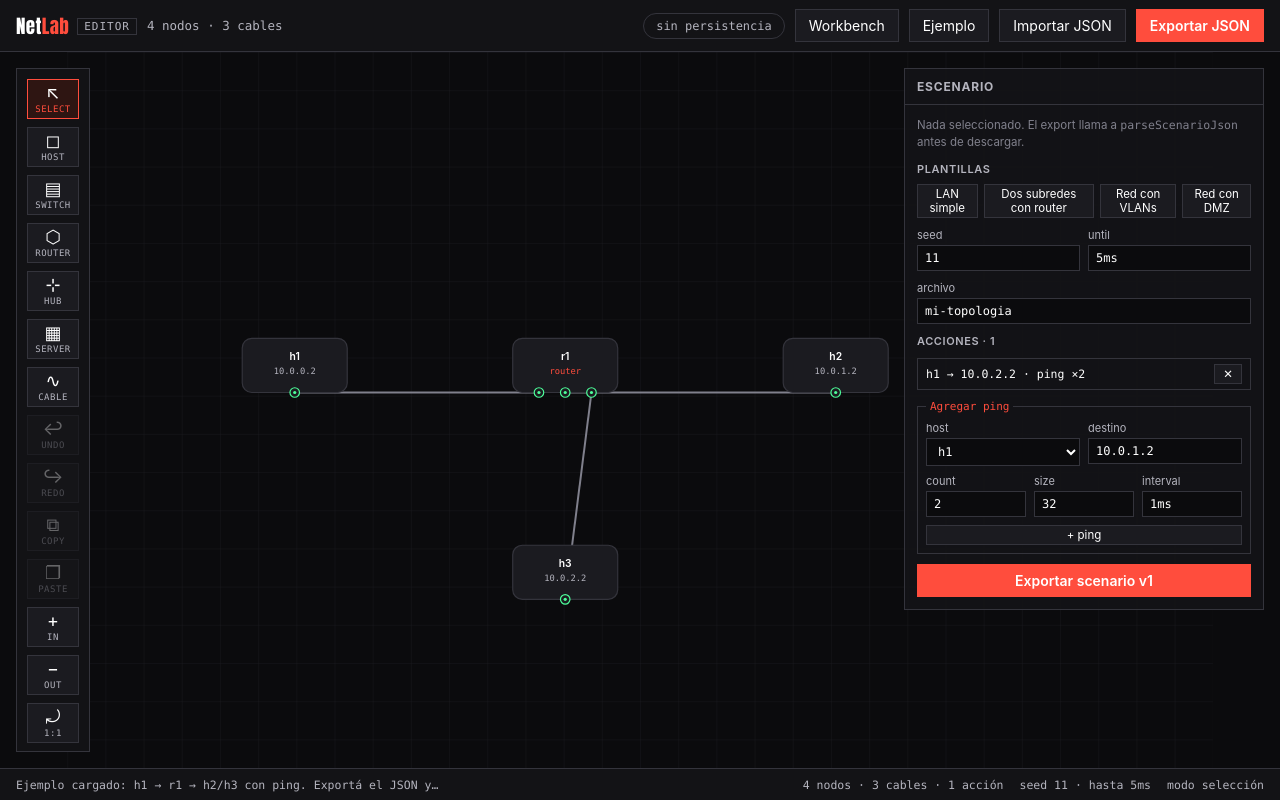
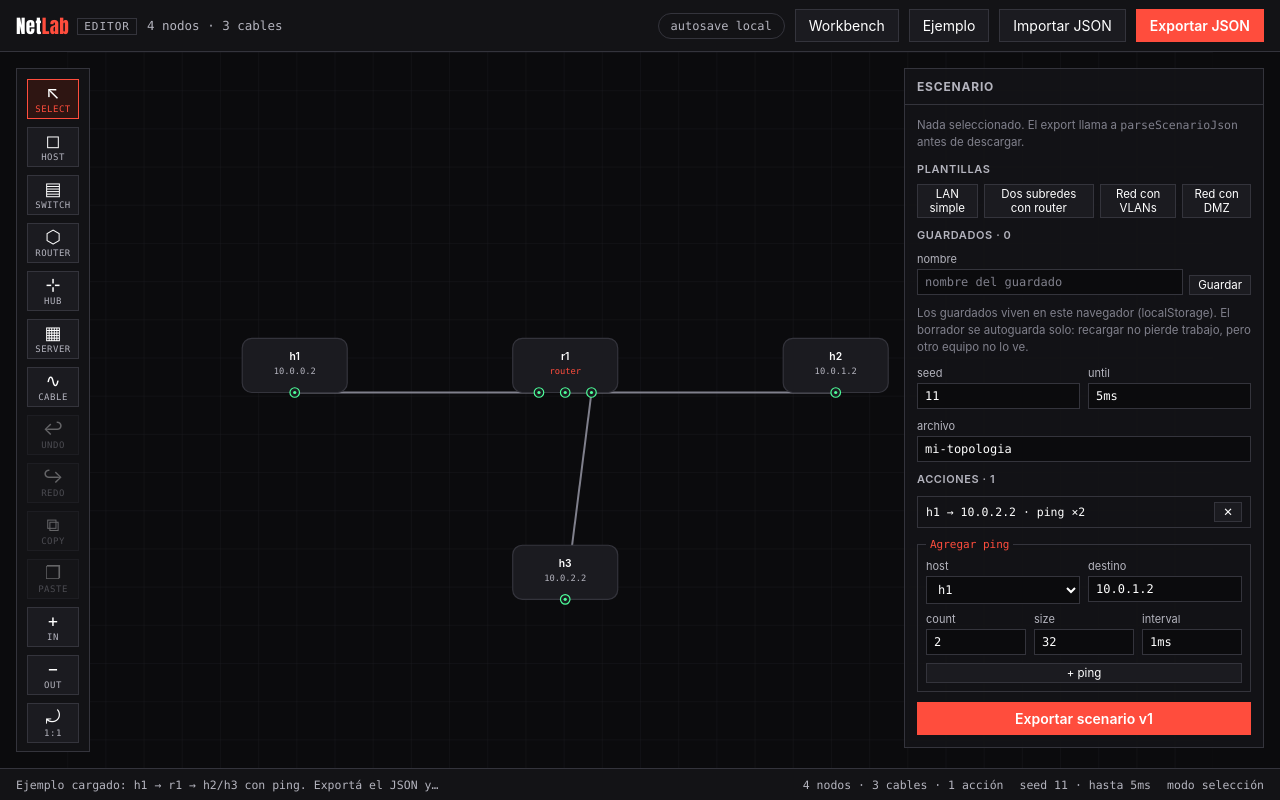
Before and after one commit to Gabox301/netlab, a SvelteKit app in the folder packages/web/: page /editor in a window 1280 px wide. Built offline with nearby package versions, Linux system fonts and the light colour scheme.

Commit message:
feat: local autosave and named slots in web editor
SavedTopology versionado (serializa/parses con gate de export, 3 tests) + autosave al abrir/cada cambio y slots con nombre/cargar/borrar en el panel Escenario. La carga es un paso de undo.

```diff
--- a/packages/web/src/lib/topology.ts
+++ b/packages/web/src/lib/topology.ts
@@ -825,6 +825,66 @@ export function buildTemplate(id: TemplateId): Topology {
   }
 }
 
+/* ------------------------------------------------------------------------- */
+/* Persistence (F-130): versioned canvas snapshots for localStorage slots.   */
+/* ------------------------------------------------------------------------- */
+
+/**
+ * What lands in localStorage: the full canvas model (positions included;
+ * the v1 scenario export cannot carry them) plus metadata. The export gate
+ * doubles as the import validator, so a stored canvas that could never run
+ * is rejected before touching the live topology.
+ */
+export interface SavedTopology {
+  version: 1;
+  savedAt: string;
+  topology: Topology;
+}
+
+const SAVED_TOPOLOGY_VERSION = 1;
+
+/** Serialize the canvas for a slot or the autosave entry. */
+export function serializeTopology(topology: Topology): string {
+  const saved: SavedTopology = {
+    version: SAVED_TOPOLOGY_VERSION,
+    savedAt: new Date().toISOString(),
+    topology,
+  };
+  return JSON.stringify(saved);
+}
+
+/** Parse and validate a stored canvas. Throws on garbage or old versions. */
+export function parseSavedTopology(text: string): Topology {
+  let raw: unknown;
+  try {
+    raw = JSON.parse(text);
+  } catch {
+    throw new Error("guardado inválido: no es JSON");
+  }
+  if (typeof raw !== "object" || raw === null) {
+    throw new Error("guardado inválido: se esperaba un objeto");
+  }
+  const { version, topology } = raw as {
+    version?: unknown;
+    topology?: unknown;
+  };
+  if (version !== SAVED_TOPOLOGY_VERSION) {
+    throw new Error(
+      `guardado inválido: versión no soportada (${typeof version === "number" || typeof version === "string" ? String(version) : "desconocida"})`,
+    );
+  }
+  if (typeof topology !== "object" || topology === null) {
+    throw new Error("guardado inválido: falta la topología");
+  }
+  const candidate = topology as Topology;
+  if (!Array.isArray(candidate.nodes) || !Array.isArray(candidate.links)) {
+    throw new Error("guardado inválido: faltan los nodos o los cables");
+  }
+  // Reuse the export gate: rejects canvases that could never run.
+  topologyToScenario(candidate);
+  return candidate;
+}
+
 export type DeviceKind = "host" | "switch" | "router" | "hub" | "server";
 
 export const DEVICE_KINDS: ReadonlyArray<DeviceKind> = [
@@ -1673,7 +1733,7 @@ function nodeToScenario(node: TopologyNode, path: string): ScenarioNode {
   if (node.name.trim() === "") {
     throw fail(path, "falta el nombre del dispositivo");
   }
-  if (node.interfaces.length === 0) {
+  if (!Array.isArray(node.interfaces) || node.interfaces.length === 0) {
     throw fail(path, `${node.name} necesita al menos una interfaz`);
   }
   assertUniqueInterfaceNames(node, path);
--- a/packages/web/src/routes/editor/+page.svelte
+++ b/packages/web/src/routes/editor/+page.svelte
@@ -33,12 +33,14 @@ import {
   type LinkPresetId,
   NODE_HEIGHT,
   NODE_WIDTH,
+  parseSavedTopology,
   removeInterface,
   removeLink,
   removeNode,
   removeRoute,
   renameInterface,
   renameNode,
+  serializeTopology,
   TEMPLATE_IDS,
   TEMPLATES,
   type TemplateId,
@@ -92,6 +94,12 @@ interface NodeDrag {
   pointerId: number;
 }
 
+/** Mount-time restore: the draft wins over the example, and says so. */
+interface InitialLoad {
+  topology: Topology;
+  restored: boolean;
+}
+
 const MIN_X = 8;
 const MIN_Y = 8;
 const MAX_X = CANVAS_WIDTH - NODE_WIDTH - MIN_X;
@@ -117,7 +125,12 @@ const ALIGN_WHERE: Record<AlignMode, string> = {
   bottom: "abajo",
 };
 
-let topology = $state<Topology>(exampleTopology());
+/** F-130 storage keys: one rolling draft plus named saves. */
+const AUTOSAVE_KEY = "netlab.editor.autosave.v1";
+const SLOTS_KEY = "netlab.editor.slots.v1";
+
+const initial = loadInitialTopology();
+let topology = $state<Topology>(initial.topology);
 let history = $state<TopologyHistory>(createHistory());
 /** True while a drag/key-hold/text session shares one undo step. */
 let coalescing = false;
@@ -144,7 +157,9 @@ let canvasPan = $state<{
 } | null>(null);
 let notice = $state<Notice>({
   kind: "info",
-  text: "Ejemplo cargado: h1 → r1 → h2/h3 con ping. Exportá el JSON y corré netlab run.",
+  text: initial.restored
+    ? "Borrador restaurado desde este navegador."
+    : "Ejemplo cargado: h1 → r1 → h2/h3 con ping. Exportá el JSON y corré netlab run.",
 });
 let filename = $state("mi-topologia");
 let pingDraft = $state({
@@ -160,6 +175,17 @@ let fileInput: HTMLInputElement | null = null;
 
 /** Names waiting to be duplicated again; never the topology nodes themselves. */
 let clipboard = $state<Array<string> | null>(null);
+/** Named saves: name → serialized `SavedTopology` text (F-130 slots). */
+let slots = $state<Record<string, string>>(loadSlots());
+let slotName = $state("");
+
+/**
+ * Autosave (F-130): `serializeTopology` walks the whole model, so this re-runs
+ * on any nested mutation. It records no undo step and calls no notice.
+ */
+$effect(() => {
+  writeLocal(AUTOSAVE_KEY, serializeTopology(topology));
+});
 
 const selectedNode = $derived(selectedNodeOf());
 const selectedLink = $derived(selectedLinkOf());
@@ -196,6 +222,13 @@ const linkRows = $derived.by(() => {
   return rows;
 });
 const pendingAnchor = $derived(pending === null ? null : anchorFor(pending));
+/** Slot rows: name plus the readable timestamp stored inside its text. */
+const slotRows = $derived.by(() =>
+  Object.entries(slots).map(([name, text]) => ({
+    name,
+    when: slotSavedAt(text),
+  })),
+);
 
 function clamp(value: number, min: number, max: number): number {
   return Math.min(Math.max(value, min), max);
@@ -203,6 +236,46 @@ function clamp(value: number, min: number, max: number): number {
 
 function messageOf(error: unknown): string {
   return error instanceof Error ? error.message : String(error);
+}
+
+/**
+ * Storage reads never throw: private mode, disabled storage or the static
+ * prerender (no DOM) all read as "nothing stored".
+ */
+function readLocal(key: string): string | null {
+  if (typeof localStorage === "undefined") {
+    return null;
+  }
+  try {
+    return localStorage.getItem(key);
+  } catch {
+    return null;
+  }
+}
+
+/** Writes fail silently too: a refused write must never block editing. */
+function writeLocal(key: string, value: string): void {
+  if (typeof localStorage === "undefined") {
+    return;
+  }
+  try {
+    localStorage.setItem(key, value);
+  } catch {
+    // Quota exceeded or private mode: drop the write and keep editing.
+  }
+}
+
+/** Restore the autosave draft; a corrupt or old one falls back to the example. */
+function loadInitialTopology(): InitialLoad {
+  const stored = readLocal(AUTOSAVE_KEY);
+  if (stored !== null) {
+    try {
+      return { topology: parseSavedTopology(stored), restored: true };
+    } catch {
+      // Same fallback as a missing draft; the autosave effect overwrites it.
+    }
+  }
+  return { topology: exampleTopology(), restored: false };
 }
 
 function plural(count: number, one: string, many: string): string {
@@ -434,6 +507,98 @@ function loadTemplate(id: TemplateId): void {
   }
 }
 
+/** Read the named saves; anything malformed degrades to "no saves". */
+function loadSlots(): Record<string, string> {
+  const stored = readLocal(SLOTS_KEY);
+  if (stored === null) {
+    return {};
+  }
+  try {
+    const raw: unknown = JSON.parse(stored);
+    if (typeof raw !== "object" || raw === null || Array.isArray(raw)) {
+      return {};
+    }
+    const valid: Record<string, string> = {};
+    for (const [name, value] of Object.entries(raw)) {
+      if (typeof value === "string") {
+        valid[name] = value;
+      }
+    }
+    return valid;
+  } catch {
+    return {};
+  }
+}
+
+/** Replace the slot map and mirror it to storage. */
+function persistSlots(next: Record<string, string>): void {
+  slots = next;
+  writeLocal(SLOTS_KEY, JSON.stringify(next));
+}
+
+/** "2025-06-01T12:34:56.000Z" → "2025-06-01 12:34"; "—" when unreadable. */
+function slotSavedAt(text: string): string {
+  try {
+    const { savedAt } = JSON.parse(text) as { savedAt?: unknown };
+    if (typeof savedAt !== "string" || Number.isNaN(Date.parse(savedAt))) {
+      return "—";
+    }
+    return savedAt.slice(0, 16).replace("T", " ");
+  } catch {
+    return "—";
+  }
+}
+
+function onSaveSlot(): void {
+  const name = slotName.trim();
+  if (name === "") {
+    setNotice("error", "Poné un nombre para guardar la topología.");
+    return;
+  }
+  const existed = slots[name] !== undefined;
+  persistSlots({ ...slots, [name]: serializeTopology(topology) });
+  slotName = "";
+  setNotice(
+    "ok",
+    existed
+      ? `Guardado "${name}" reemplazado en este navegador.`
+      : `Guardado "${name}" en este navegador.`,
+  );
+}
+
+function onLoadSlot(name: string): void {
+  const text = slots[name];
+  if (text === undefined) {
+    setNotice("error", `El guardado "${name}" ya no existe.`);
+    return;
+  }
+  try {
+    loadTopology(parseSavedTopology(text), `Guardado "${name}" cargado.`);
+  } catch (error) {
+    setNotice("error", `No se cargó "${name}": ${messageOf(error)}`);
+  }
+}
+
+function onDeleteSlot(name: string): void {
+  const next = { ...slots };
+  delete next[name];
+  persistSlots(next);
+  setNotice("info", `Guardado "${name}" eliminado.`);
+}
+
+function onSlotNameInput(event: Event): void {
+  const input = event.currentTarget as HTMLInputElement;
+  slotName = input.value;
+}
+
+function onSlotNameKeyDown(event: KeyboardEvent): void {
+  if (event.key !== "Enter") {
+    return;
+  }
+  event.preventDefault();
+  onSaveSlot();
+}
+
 function placeNode(kind: DeviceKind, x: number, y: number): void {
   const placed = addNode(
     topology,
@@ -1386,7 +1551,7 @@ function exportJson(): void {
       )}
     </div>
     <div class="sp"></div>
-    <span class="pill">sin persistencia</span>
+    <span class="pill">autosave local</span>
     <a class="linkbtn" href="/">Workbench</a>
     <button type="button" onclick={loadExample}>Ejemplo</button>
     <button type="button" onclick={openImport}>Importar JSON</button>
@@ -2168,6 +2333,52 @@ function exportJson(): void {
               {/each}
             </span>
           </div>
+
+          <div class="sec">
+            <h3>Guardados · {slotRows.length}</h3>
+          </div>
+          <div class="row slot-new">
+            <label class="fld">
+              <span>nombre</span>
+              <input
+                class="mono"
+                value={slotName}
+                placeholder="nombre del guardado"
+                oninput={onSlotNameInput}
+                onkeydown={onSlotNameKeyDown}
+              />
+            </label>
+            <button type="button" class="mini" onclick={onSaveSlot}>
+              Guardar
+            </button>
+          </div>
+          {#each slotRows as slot (slot.name)}
+            <div class="slot">
+              <span class="mono slot-label" title={slot.name}>{slot.name}</span>
+              <span class="slot-when">{slot.when}</span>
+              <button
+                type="button"
+                class="mini"
+                onclick={() => onLoadSlot(slot.name)}
+              >
+                Cargar
+              </button>
+              <button
+                type="button"
+                class="mini danger-ghost"
+                aria-label={`Borrar guardado ${slot.name}`}
+                title="Borrar guardado"
+                onclick={() => onDeleteSlot(slot.name)}
+              >
+                ✕
+              </button>
+            </div>
+          {/each}
+          <p class="hint">
+            Los guardados viven en este navegador (localStorage). El borrador se
+            autoguarda solo: recargar no pierde trabajo, pero otro equipo no lo ve.
+          </p>
+
           <div class="grid2">
             <label class="fld">
               <span>seed</span>
@@ -2866,6 +3077,39 @@ function exportJson(): void {
     overflow-wrap: anywhere;
   }
 
+  /* Named saves (F-130): one compact row per slot. */
+  .slot-new {
+    align-items: flex-end;
+  }
+
+  .slot-new .fld {
+    flex: 1;
+    min-width: 0;
+  }
+
+  .slot {
+    display: flex;
+    align-items: center;
+    gap: 6px;
+    border: 1px solid var(--line);
+    padding: 4px 6px;
+    font-size: 11.5px;
+  }
+
+  .slot-label {
+    flex: 1;
+    min-width: 0;
+    overflow: hidden;
+    text-overflow: ellipsis;
+    white-space: nowrap;
+  }
+
+  .slot-when {
+    color: var(--dim);
+    font-size: 10.5px;
+    white-space: nowrap;
+  }
+
   .hint {
     color: var(--dim);
     font-size: 11.5px;
```
Also changed, not shown: 1 other file (tests, documents, lock files or other folders).
